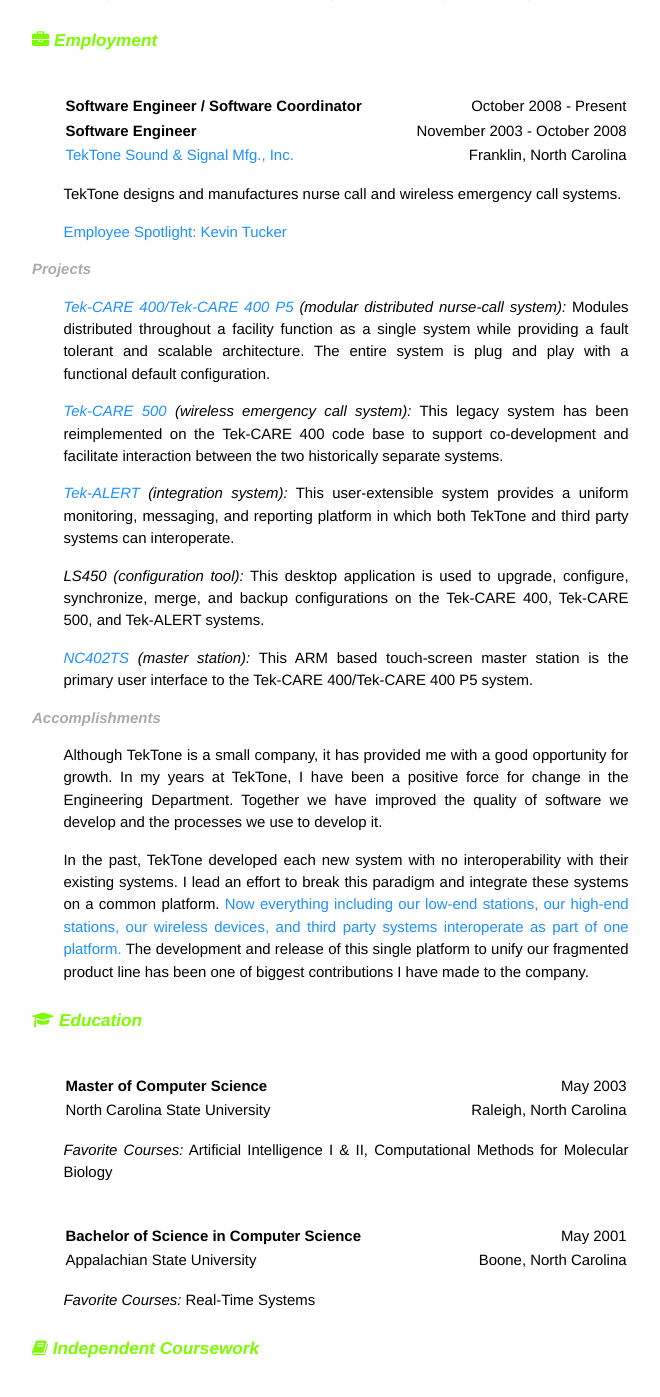
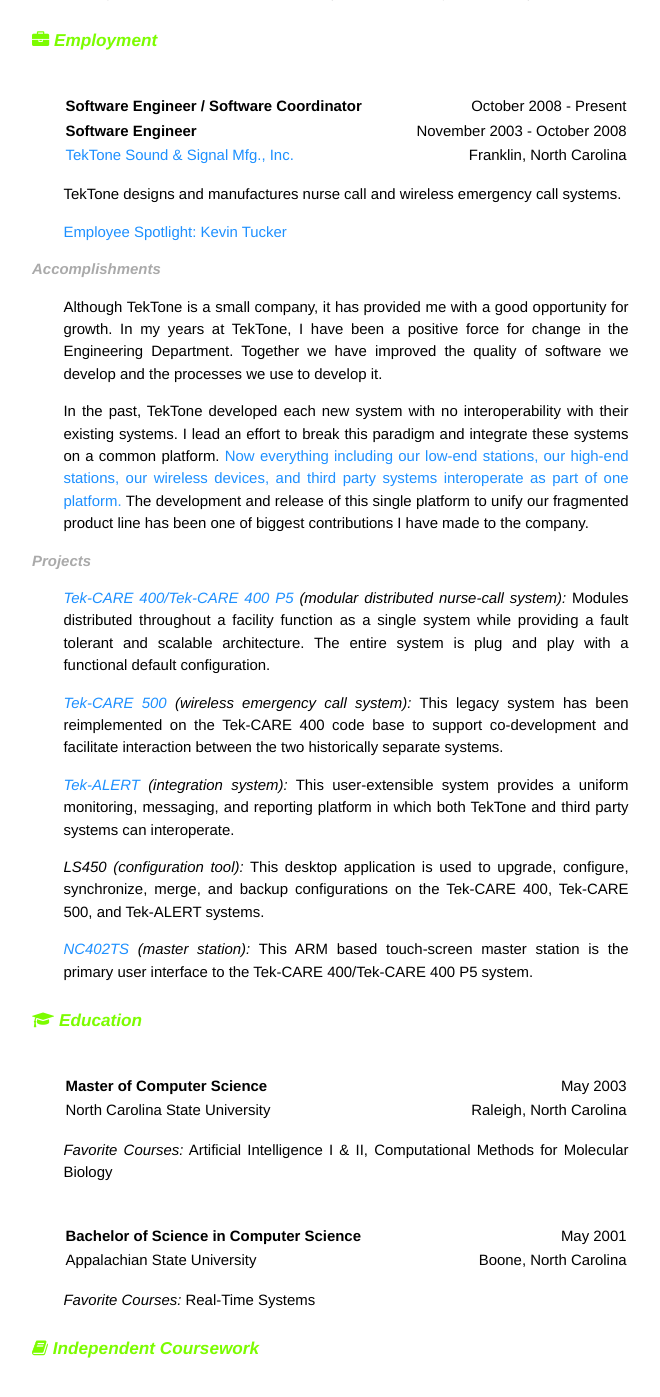
Before and after one commit to tuckerkevin/tuckerkevin.github.io, a Jekyll site: the page built from resume/index.md, in a window 1280 px wide and 1400 px high, scrolled down 481 px. Shown: the top 1397 px of the window, without its empty margins (294-954 px from the left). Built offline with Jekyll 4.4.1, drawn with Linux system fonts in a browser that asks for light colours; Markdown is read by kramdown in place of the engine named in the settings; part of the change alters nothing that is shown.

```diff
--- a/resume/index.md
+++ b/resume/index.md
@@ -33,6 +33,12 @@ TekTone designs and manufactures nurse call and wireless emergency call systems.
 
 [Employee Spotlight: Kevin Tucker][spotlight]
 
+### Accomplishments
+
+Although TekTone is a small company, it has provided me with a good opportunity for growth. In my years at TekTone, I have been a positive force for change in the Engineering Department. Together we have improved the quality of software we develop and the processes we use to develop it.
+
+In the past, TekTone developed each new system with no interoperability with their existing systems. I lead an effort to break this paradigm and integrate these systems on a common platform. [Now everything including our low-end stations, our high-end stations, our wireless devices, and third party systems interoperate as part of one platform.][tekcare] The development and release of this single platform to unify our fragmented product line has been one of biggest contributions I have made to the company.
+
 ### Projects
 [*Tek-CARE 400/Tek-CARE 400 P5*][tekcare400] *(modular distributed nurse-call system):* Modules distributed throughout a facility function as a single system while providing a fault tolerant and scalable architecture. The entire system is plug and play with a functional default configuration.
 
@@ -43,12 +49,6 @@ TekTone designs and manufactures nurse call and wireless emergency call systems.
 *LS450* *(configuration tool):* This desktop application is used to upgrade, configure, synchronize, merge, and backup configurations on the Tek-CARE 400, Tek-CARE 500, and Tek-ALERT systems.
 
 [*NC402TS*][nc402ts] *(master station):* This ARM based touch-screen master station is the primary user interface to the Tek-CARE 400/Tek-CARE 400 P5 system.
-
-### Accomplishments
-
-Although TekTone is a small company, it has provided me with a good opportunity for growth. In my years at TekTone, I have been a positive force for change in the Engineering Department. Together we have improved the quality of software we develop and the processes we use to develop it.
-
-In the past, TekTone developed each new system with no interoperability with their existing systems. I lead an effort to break this paradigm and integrate these systems on a common platform. [Now everything including our low-end stations, our high-end stations, our wireless devices, and third party systems interoperate as part of one platform.][tekcare] The development and release of this single platform to unify our fragmented product line has been one of biggest contributions I have made to the company.
 
 ## <i class="fa fa-graduation-cap"></i> Education
 
```
